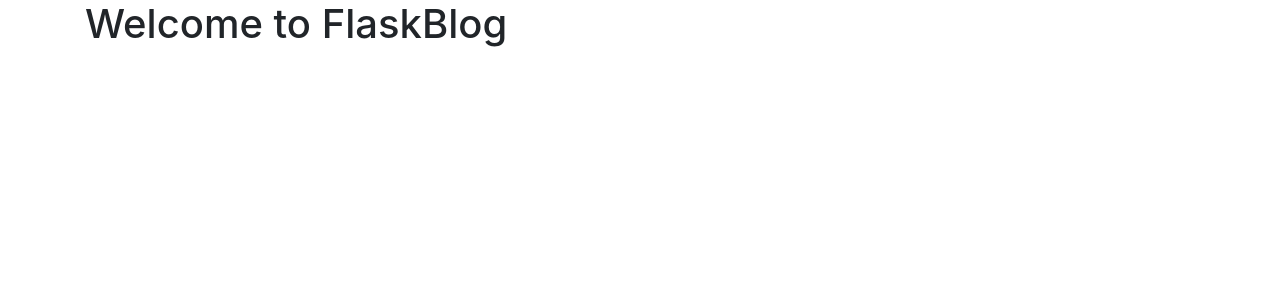
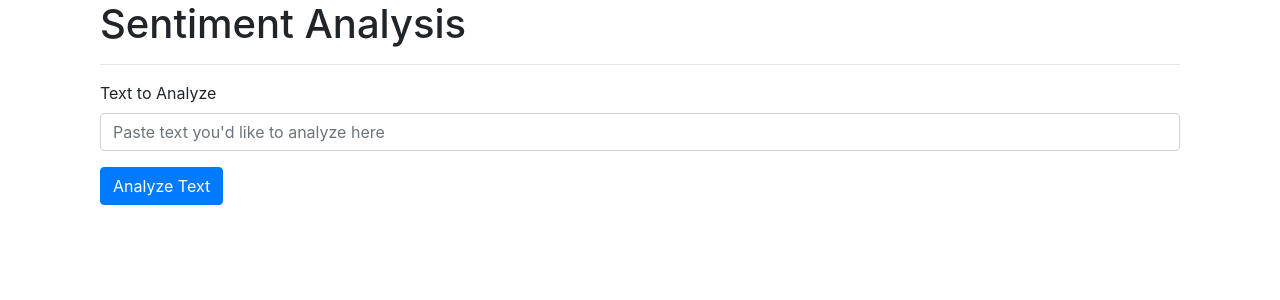
Before and after one commit to maralihart/arduino-sentiment-analysis, a Flask app: page / in a window 1280 px wide. Shown: the part 56-356 px from the top of the page. Run offline with Flask 2, Linux system fonts and the light colour scheme; some libraries are stand-ins or nearby versions.

Commit message:
set up basic form look

```diff
--- a/main.py
+++ b/main.py
@@ -1,7 +1,11 @@
-from flask import Flask, render_template
+from flask import Flask, render_template, request, redirect
 
 app = Flask(__name__)
 
-@app.route('/')
+@app.route("/", methods=['GET', 'POST'])
 def index():
+  if request.method == "POST":
+    req = request.form
+    return redirect(request.url)
+
   return render_template('index.html')
--- a/templates/index.html
+++ b/templates/index.html
@@ -1,5 +1,22 @@
 {% extends 'base.html' %}
 
 {% block content %}
-    <h1>{% block title %} Welcome to FlaskBlog {% endblock %}</h1>
+<div class="container">
+  <div class="row">
+    <div class="col">
+      <h1>Sentiment Analysis</h1>
+      <hr>
+      <form action="/analyze-text" method="POST">
+
+        <div class="form-group">
+          <label>Text to Analyze</label>
+          <input type="text" class="form-control" id="text" name="text" placeholder="Paste text you'd like to analyze here">
+        </div>
+
+        <button type="submit" class="btn btn-primary">Analyze Text</button>
+
+      </form>
+    </div>
+  </div>
+</div>
 {% endblock %}
```
Also changed, not shown: requirements.txt (added, +35 -0 lines), README.md.
